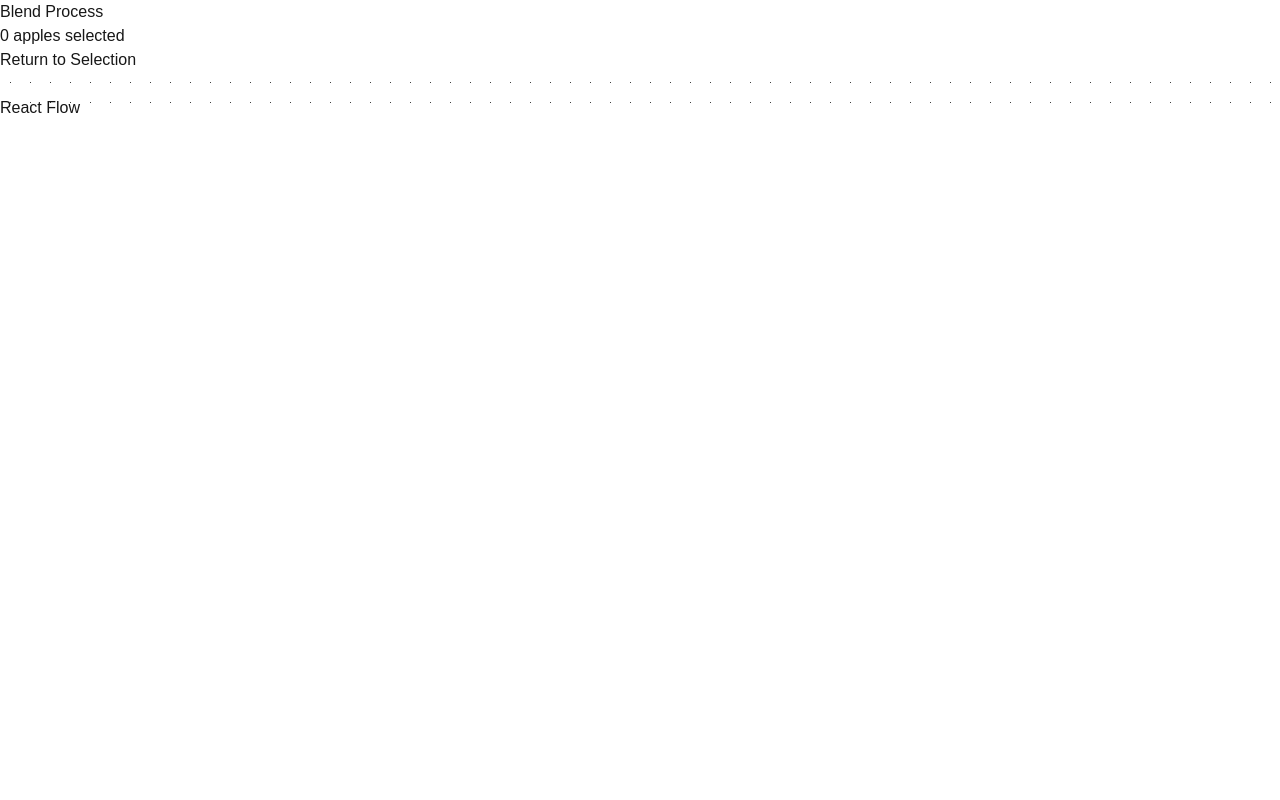
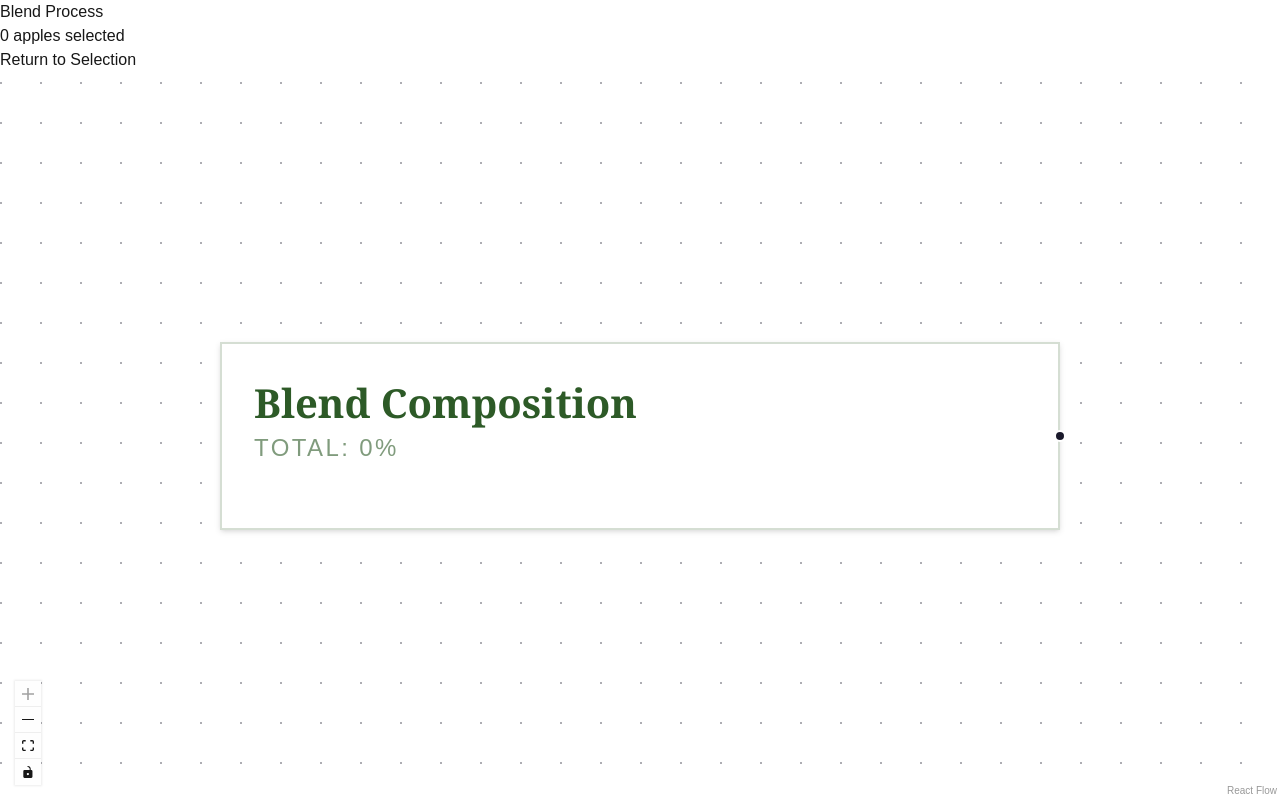
Before and after one commit to BlackPearlescence/cider-maker, a Next.js app: page /blend in a window 1280 px wide. Built offline with nearby package versions, Linux system fonts and the light colour scheme.

Commit message:
chore: created composition node feature for blend page

```diff
--- a/app/components/AppleDrawerCard.tsx
+++ b/app/components/AppleDrawerCard.tsx
@@ -11,6 +11,11 @@ export const AppleDrawerCard = ({
   appleFlavor,
 }: AppleCardProps) => {
   const removeApple = useBatchStore((state) => state.removeApple);
+  const updatePercentage = useBatchStore((state) => state.updatePercentage);
+  const percentage = useBatchStore(
+    (state) =>
+      state.apples.find((apple) => apple.id === appleId)?.percentage ?? 0,
+  );
 
   const isAdded = useBatchStore((state) =>
     state.apples.some((apple) => apple.id === appleId),
--- /dev/null
+++ b/app/components/BlendCompositionNode.tsx
@@ -0,0 +1,51 @@
+"use client";
+
+import { Handle, Position } from "@xyflow/react";
+import { useBatchStore } from "../stores/useBatchStore";
+
+export const BlendCompositionNode = () => {
+  const apples = useBatchStore((state) => state.apples);
+  const updatePercentage = useBatchStore((state) => state.updatePercentage);
+  const total = apples.reduce((sum, apple) => sum + apple.percentage, 0);
+
+  return (
+    <div className="w-[420px] border border-[#2d5a27]/20 bg-white p-4 text-[#2d5a27] shadow-sm">
+      <Handle type="source" position={Position.Right} />
+
+      <div className="mb-4">
+        <h2 className="font-serif text-xl font-bold">Blend Composition</h2>
+        <p className="text-xs uppercase tracking-widest opacity-60">
+          Total: {Math.round(total)}%
+        </p>
+      </div>
+
+      <div className="space-y-3">
+        {apples.map((apple) => (
+          <div
+            key={apple.id}
+            className="grid grid-cols-[1fr_80px] items-center gap-3"
+          >
+            <div>
+              <p className="truncate text-sm font-bold">{apple.name}</p>
+              <p className="text-xs opacity-60">{apple.flavor}</p>
+            </div>
+
+            <div className="flex items-center gap-1">
+              <input
+                type="number"
+                min={0}
+                max={100}
+                value={Math.round(apple.percentage)}
+                onChange={(event) =>
+                  updatePercentage(apple.id, Number(event.target.value))
+                }
+                className="nodrag w-16 border border-[#2d5a27]/20 bg-transparent px-2 py-1 text-right text-sm"
+              />
+              <span className="text-xs font-bold">%</span>
+            </div>
+          </div>
+        ))}
+      </div>
+    </div>
+  );
+};
--- a/app/components/BlendFlow.tsx
+++ b/app/components/BlendFlow.tsx
@@ -2,6 +2,8 @@
 
 import Link from "next/link";
 import { useBatchStore } from "../stores/useBatchStore";
+import "@xyflow/react/dist/style.css";
+
 import {
   ReactFlow,
   Background,
@@ -9,18 +11,45 @@ import {
   useEdgesState,
   useNodesState,
 } from "@xyflow/react";
+import { BlendCompositionNode } from "./BlendCompositionNode";
 export const BlendFlow = () => {
   const apples = useBatchStore((state) => state.apples);
-  const [nodes, setNodes, onNodesChange] = useNodesState([]);
+
+  const nodeTypes = {
+    blendComposition: BlendCompositionNode,
+  };
+
+  const initialNodes = [
+    {
+      id: "blend-composition",
+      type: "blendComposition",
+      position: { x: 100, y: 100 },
+      data: {},
+    },
+  ];
+
+  const initialEdges = [];
+
+  const [nodes, setNodes, onNodesChange] = useNodesState(initialNodes);
   const [edges, setEdges, onEdgesChange] = useEdgesState([]);
+  return (
+    <div className="flex h-screen flex-col">
+      <div>
+        <h1>Blend Process</h1>
+        <p>{apples.length} apples selected</p>
+        <Link href="/">Return to Selection</Link>
+      </div>
 
-  return (
-    <div>
-      <h1>Blend Process</h1>
-      <p>{apples.length} apples selected</p>
-      <Link href="/">Return to Selection</Link>
-      <ReactFlow nodes={nodes} edges={edges}>
-        <Background />
+      <ReactFlow
+        className="h-full w-full bg-[#fdfaf5]"
+        nodes={nodes}
+        edges={edges}
+        nodeTypes={nodeTypes}
+        onNodesChange={onNodesChange}
+        onEdgesChange={onEdgesChange}
+        fitView
+      >
+        <Background h-full />
         <Controls />
       </ReactFlow>
     </div>
--- a/app/stores/useBatchStore.ts
+++ b/app/stores/useBatchStore.ts
@@ -32,14 +32,21 @@ export const useBatchStore = create<BatchStore>((set) => ({
 
       if (alreadyAdded) return state;
 
+      const nextApples = [
+        ...state.apples,
+        {
+          ...apple,
+          percentage: 0,
+        },
+      ];
+
+      const equalPercentage = 100 / nextApples.length;
+
       return {
-        apples: [
-          ...state.apples,
-          {
-            ...apple,
-            percentage: 0,
-          },
-        ],
+        apples: nextApples.map((apple) => ({
+          ...apple,
+          percentage: equalPercentage,
+        })),
       };
     }),
 
@@ -48,12 +55,43 @@ export const useBatchStore = create<BatchStore>((set) => ({
       apples: state.apples.filter((apple) => apple.id !== appleId),
     })),
 
+  // updatePercentage: (appleId, percentage) =>
+  //   set((state) => ({
+  //     apples: state.apples.map((apple) =>
+  //       apple.id === appleId ? { ...apple, percentage } : apple,
+  //     ),
+  //   })),
+
   updatePercentage: (appleId, percentage) =>
-    set((state) => ({
-      apples: state.apples.map((apple) =>
-        apple.id === appleId ? { ...apple, percentage } : apple,
-      ),
-    })),
+    set((state) => {
+      const apples = [...state.apples];
+      const editedIndex = apples.findIndex((apple) => apple.id === appleId);
+
+      if (editedIndex === -1) return state;
+
+      const currentApple = apples[editedIndex];
+      const nextPercentage = Math.max(0, Math.min(100, percentage));
+      const difference = nextPercentage - currentApple.percentage;
+
+      const absorberIndex = apples.findIndex(
+        (apple, index) =>
+          index !== editedIndex && apple.percentage - difference >= 0,
+      );
+
+      if (absorberIndex === -1) return state;
+
+      apples[editedIndex] = {
+        ...currentApple,
+        percentage: nextPercentage,
+      };
+
+      apples[absorberIndex] = {
+        ...apples[absorberIndex],
+        percentage: apples[absorberIndex].percentage - difference,
+      };
+
+      return { apples };
+    }),
 
   clearBatch: () => set({ apples: [] }),
 }));
```
